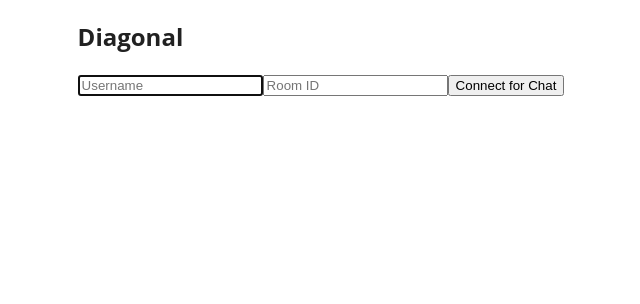
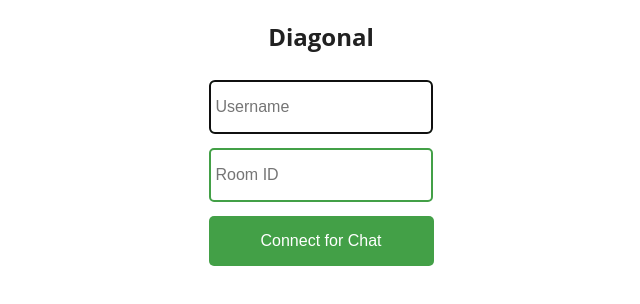
Before and after one commit to itsvaibhavmishra/Project-Diagonal, a React (Create React App) app in the folder client/: page / in a window 1280 px wide. Shown: the top 304 px of the page, without its empty margins (319-959 px from the left). Built offline with nearby package versions, Linux system fonts and the light colour scheme; no server answers; the HTML template or start-up script is replaced by a standard one.

Commit message:
Minor changes made

```diff
--- a/client/src/App.css
+++ b/client/src/App.css
@@ -12,6 +12,42 @@
     padding: 0%;
   }
 
+  .joinChatContainer {
+    display: flex;
+    flex-direction: column;
+    text-align: center;
+  }
+
+  .joinChatContainer h3 {
+    font-size: 2.5rem;
+    margin-bottom: 1rem;
+  }
+  .joinChatContainer input {
+    width: 210px;
+    height: 40px;
+    margin: 7px;
+    border: 2px solid #43a047;
+    border-radius: 5px;
+    padding: 5px;
+    font-size: 16px;
+  }
+
+  .joinChatContainer button {
+    width: 225px;
+    height: 50px;
+    margin: 7px;
+    border: none;
+    border-radius: 5px;
+    padding: 5px;
+    font-size: 16px;
+    background: #43a047;
+    color: #fff;
+    cursor: pointer;
+  }
+
+  .joinChatContainer button:hover {
+    background: #2e7d32;
+  }
 
   .c-window p {
     margin: 0;
```
Also changed, not shown: client/src/Chat.js (line endings or trailing spaces), 1 other file (tests, documents, lock files or other folders).
